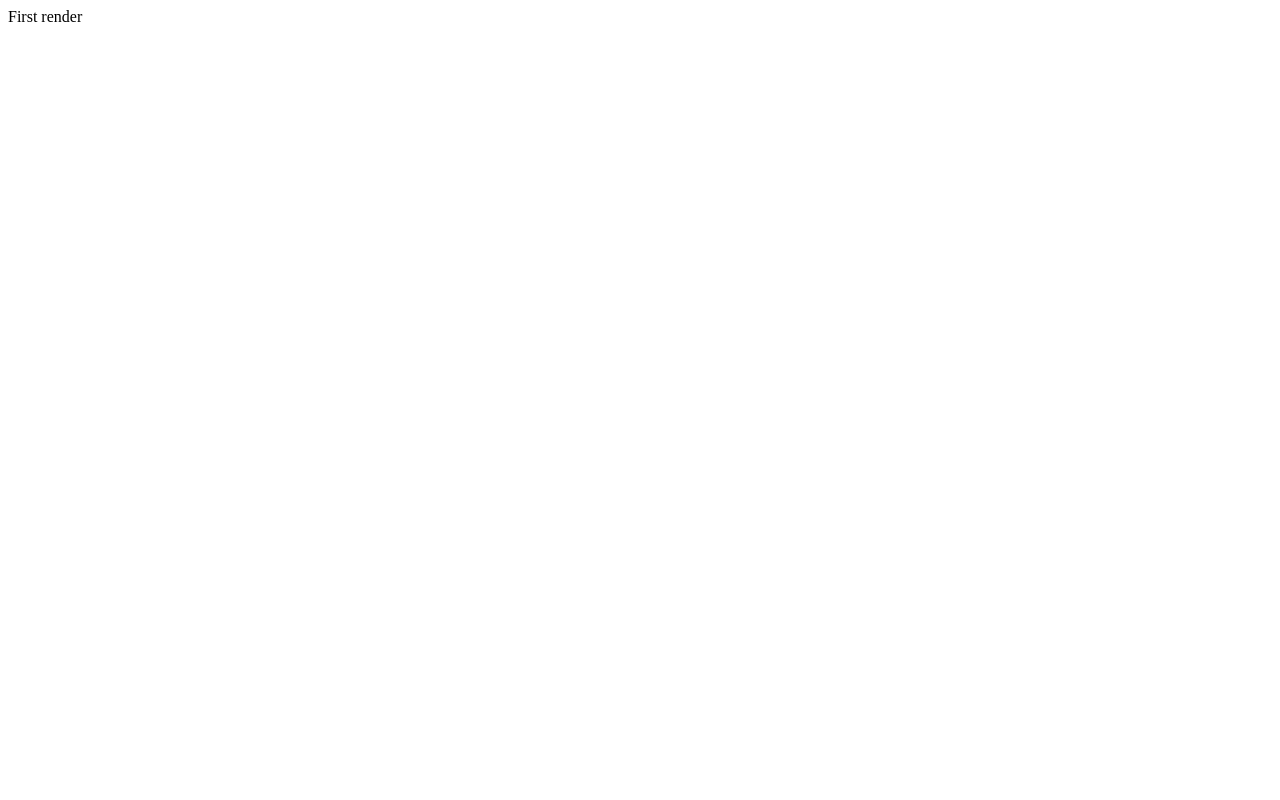
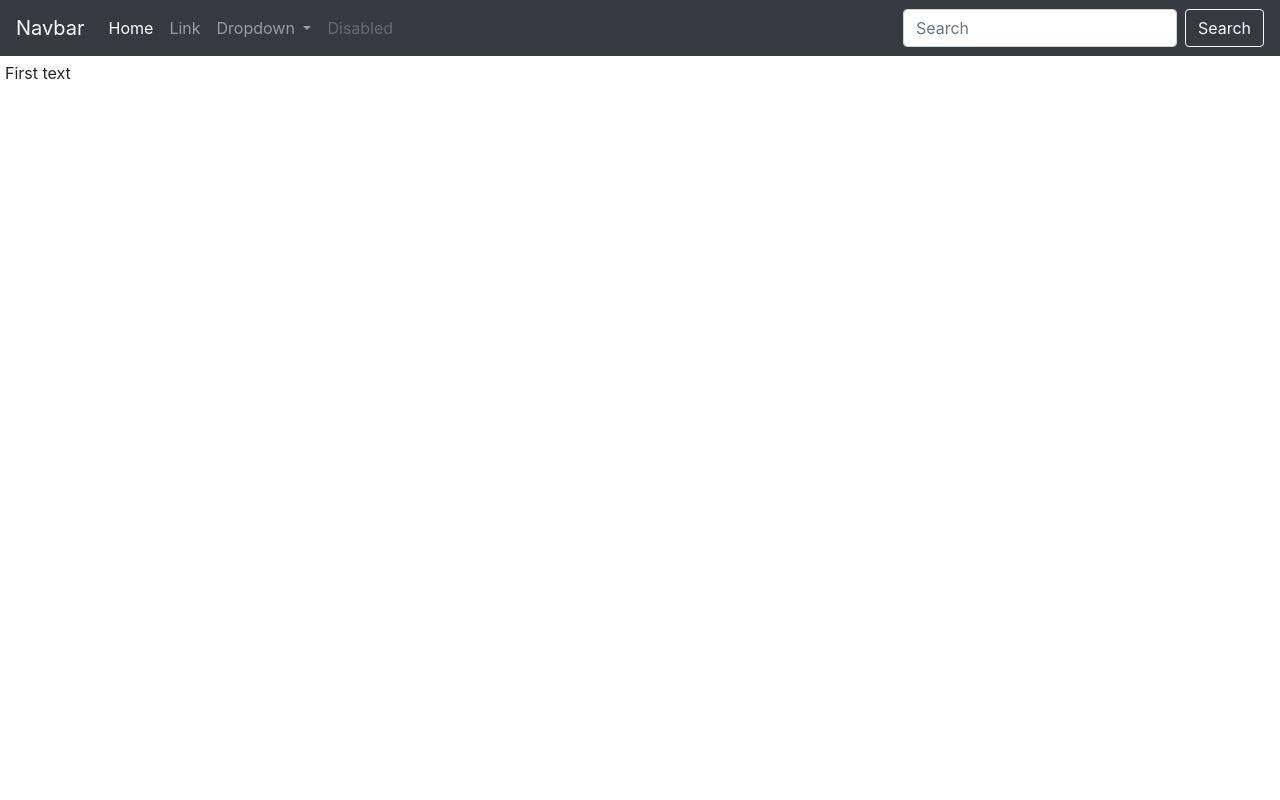
Before and after one commit to lRodri1444/PROYECTO_FINAL, a Django app: page / in a window 1280 px wide. Before the commit the page is almost empty. Run offline with Django 4.2, Linux system fonts and the light colour scheme.

Commit message:
Bootstrap config

```diff
--- /dev/null
+++ b/main_app/static/main_app/main.css
@@ -0,0 +1,15 @@
+*{
+    margin: 0px;
+    padding: 0px;
+}
+
+
+div#left{
+    margin-left: 5px;
+    margin-top: 5px;
+}
+
+form#left{
+    margin-left: 5px;
+    margin-top: 5px;
+}
--- a/main_app/templates/main_app/base.html
+++ b/main_app/templates/main_app/base.html
@@ -1 +1,56 @@
-First render
+{% load static %}
+<!doctype html>
+<html lang="en">
+  <head>
+    <!-- Required meta tags -->
+    <meta charset="utf-8">
+    <meta name="viewport" content="width=device-width, initial-scale=1, shrink-to-fit=no">
+
+    <!-- Bootstrap CSS -->
+    <link rel="stylesheet" href="https://cdn.jsdelivr.net/npm/bootstrap@4.6.1/dist/css/bootstrap.min.css" integrity="sha384-zCbKRCUGaJDkqS1kPbPd7TveP5iyJE0EjAuZQTgFLD2ylzuqKfdKlfG/eSrtxUkn" crossorigin="anonymous">
+    <link rel="stylesheet" type="text/css" href="{% static 'main_app/main.css' %}">
+    <title>{% block title %} {% endblock title %}</title>
+  </head>
+  <body>
+    <nav class="navbar navbar-expand-lg navbar-dark bg-dark">
+        <a class="navbar-brand" href="#">Navbar</a>
+        <button class="navbar-toggler" type="button" data-toggle="collapse" data-target="#navbarSupportedContent" aria-controls="navbarSupportedContent" aria-expanded="false" aria-label="Toggle navigation">
+          <span class="navbar-toggler-icon"></span>
+        </button>
+
+        <div class="collapse navbar-collapse" id="navbarSupportedContent">
+          <ul class="navbar-nav mr-auto">
+            <li class="nav-item active">
+              <a class="nav-link" href="#">Home <span class="sr-only">(current)</span></a>
+            </li>
+            <li class="nav-item">
+              <a class="nav-link" href="#">Link</a>
+            </li>
+            <li class="nav-item dropdown">
+              <a class="nav-link dropdown-toggle" href="#" id="navbarDropdown" role="button" data-toggle="dropdown" aria-expanded="false">
+                Dropdown
+              </a>
+              <div class="dropdown-menu" aria-labelledby="navbarDropdown">
+                <a class="dropdown-item" href="#">Action</a>
+                <a class="dropdown-item" href="#">Another action</a>
+                <div class="dropdown-divider"></div>
+                <a class="dropdown-item" href="#">Something else here</a>
+              </div>
+            </li>
+            <li class="nav-item">
+              <a class="nav-link disabled">Disabled</a>
+            </li>
+          </ul>
+          <form class="form-inline my-2 my-lg-0">
+            <input class="form-control mr-sm-2" type="search" placeholder="Search" aria-label="Search">
+            <button class="btn btn-outline-light my-2 my-sm-0" type="submit">Search</button>
+          </form>
+        </div>
+    </nav>
+    {% block content %} {% endblock content %}
+
+    <!-- Option 1: jQuery and Bootstrap Bundle (includes Popper) -->
+    <script src="https://cdn.jsdelivr.net/npm/jquery@3.5.1/dist/jquery.slim.min.js" integrity="sha384-DfXdz2htPH0lsSSs5nCTpuj/zy4C+OGpamoFVy38MVBnE+IbbVYUew+OrCXaRkfj" crossorigin="anonymous"></script>
+    <script src="https://cdn.jsdelivr.net/npm/bootstrap@4.6.1/dist/js/bootstrap.bundle.min.js" integrity="sha384-fQybjgWLrvvRgtW6bFlB7jaZrFsaBXjsOMm/tB9LTS58ONXgqbR9W8oWht/amnpF" crossorigin="anonymous"></script>
+  </body>
+</html>
--- /dev/null
+++ b/main_app/templates/main_app/home_template.html
@@ -0,0 +1,9 @@
+{% extends 'main_app/base.html' %}
+{% block title %} Home {% endblock title %}
+{% block content %}
+
+    <div id="left">
+        First text
+    </div>
+
+{% endblock content %}
--- a/main_app/views.py
+++ b/main_app/views.py
@@ -1,4 +1,4 @@
 from django.shortcuts import render, redirect
 
 def home_post(request):
-    return render(request, 'main_app/base.html')
+    return render(request, 'main_app/home_template.html')
```
